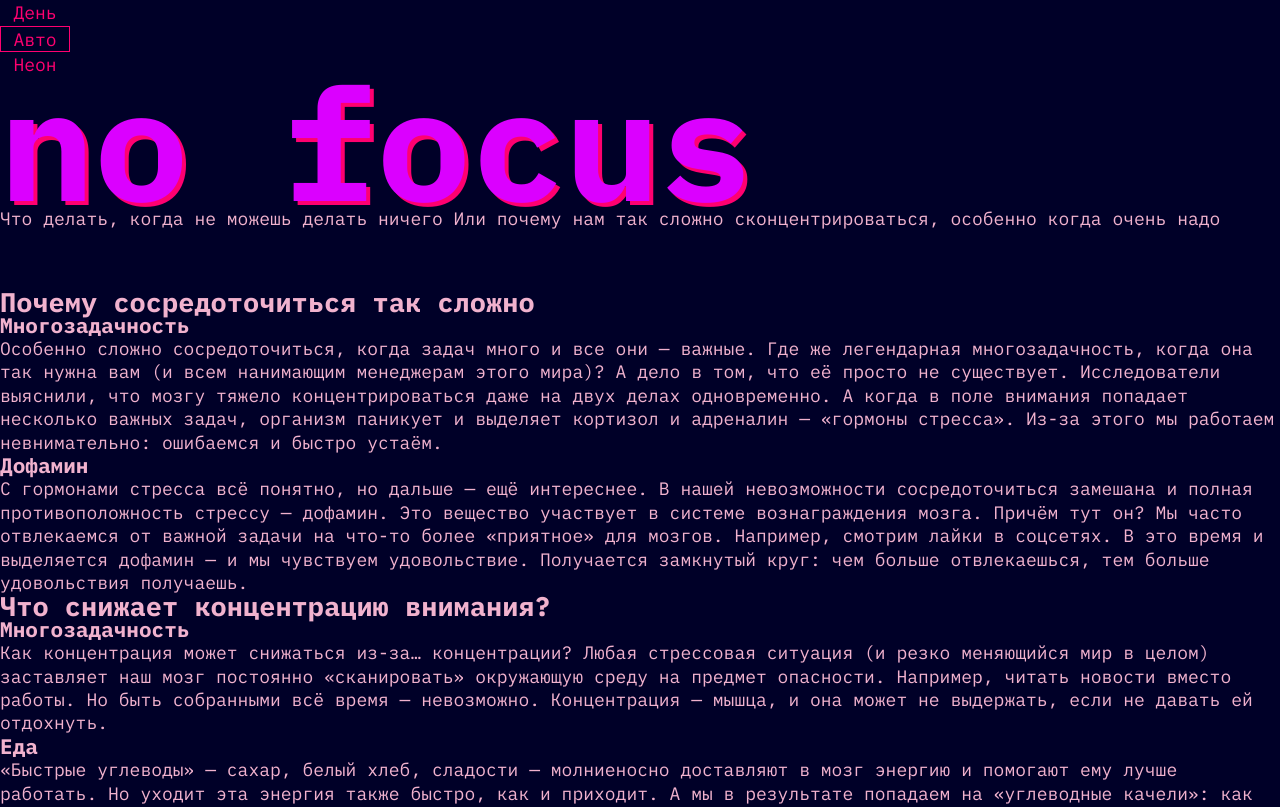
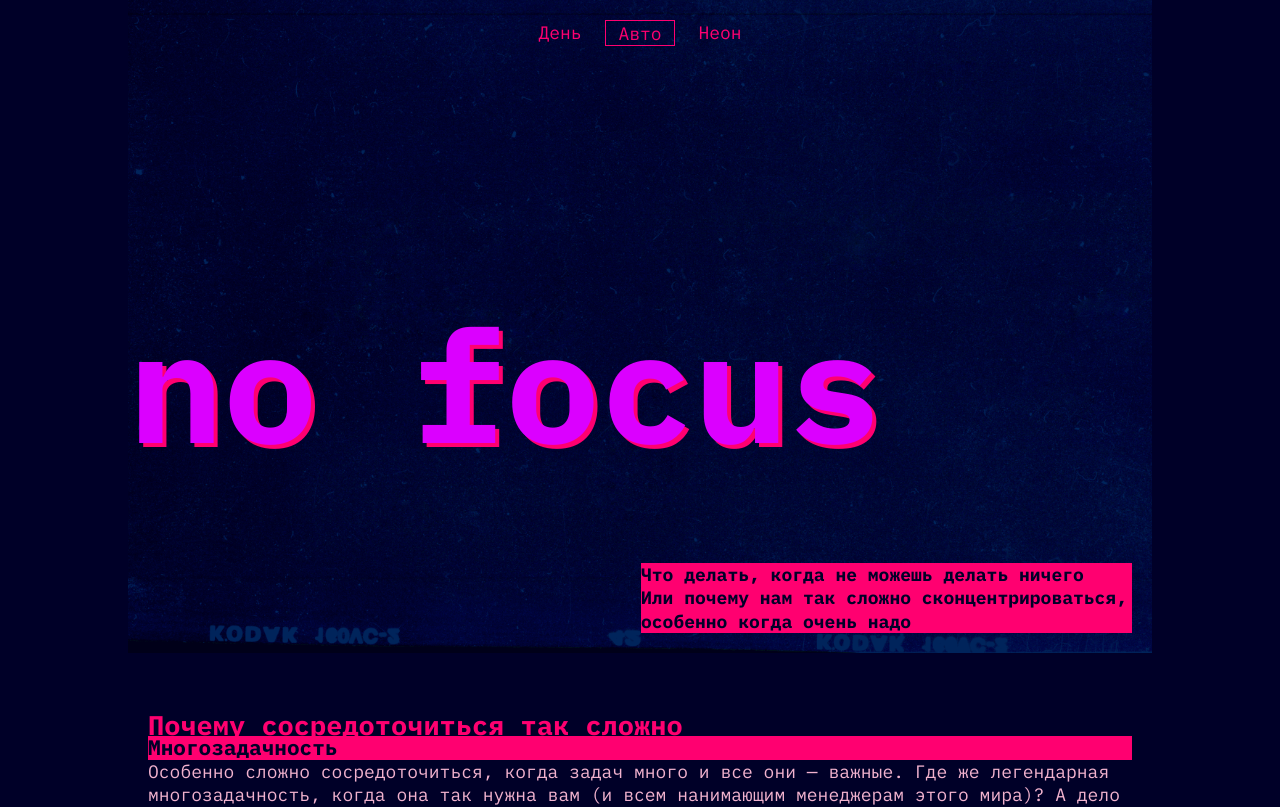
Before and after one commit to tsatsynav/slozhno-sosredotochitsya, a plain HTML site: page index.html in a window 1280 px wide. Shown: the top 807 px of the page. Drawn offline with Linux system fonts and the light colour scheme.

Commit message:
max-size: header done

```diff
--- a/index.html
+++ b/index.html
@@ -20,6 +20,7 @@
   </head>
   <body class="page">
     <header class="header decorated-zone container">
+      <div class="header__top-bar">
         <nav class="header__theme-menu">
           <ul class="header__theme-menu-list">
             <li class="header__theme-menu-item">
@@ -46,21 +47,23 @@
             </li>
           </ul>
         </nav>
-      <h1 class="page-title">no focus</h1>
-      <p class="header__text">
-        Что делать, когда не можешь делать ничего Или почему нам так сложно
-        сконцентрироваться, особенно когда очень надо
+      </div>
+      <div class="header__description">
+        <h1 class="header__title page-title">no focus</h1>
+        <p class="header__text article-title">
+          Что делать, когда не можешь делать ничего <br />
+          Или почему нам так сложно сконцентрироваться, особенно когда очень
+          надо
         </p>
+      </div>
     </header>
-    <main class="main">
+    <main class="main container">
       <section class="difficulties">
-        <h2 class="section__title accent-text">
-          Почему сосредоточиться так сложно
-        </h2>
+        <h2 class="section-title">Почему сосредоточиться так сложно</h2>
         <ul class="section__list">
           <li class="section__item">
             <article class="card">
-              <h3 class="card__title">Многозадачность</h3>
+              <h3 class="article-title">Многозадачность</h3>
               <p class="card__text">
                 Особенно сложно сосредоточиться, когда задач много и все они —
                 важные. Где же легендарная многозадачность, когда она так нужна
@@ -76,7 +79,7 @@
           </li>
           <li class="section__item">
             <article class="card">
-              <h3 class="card__title">Дофамин</h3>
+              <h3 class="article-title">Дофамин</h3>
               <p class="card__text">
                 С гормонами стресса всё понятно, но дальше — ещё интереснее. В
                 нашей невозможности сосредоточиться замешана и полная
@@ -93,11 +96,11 @@
         </ul>
       </section>
       <section class="reasons">
-        <h2 class="section__title">Что снижает концентрацию внимания?</h2>
+        <h2 class="section-title">Что снижает концентрацию внимания?</h2>
         <ul class="section__list">
           <li class="section__item">
             <article class="card">
-              <h3 class="card__title">Многозадачность</h3>
+              <h3 class="article-title">Многозадачность</h3>
               <p class="card__text">
                 Как концентрация может снижаться из-за… концентрации? Любая
                 стрессовая ситуация (и резко меняющийся мир в целом) заставляет
@@ -110,7 +113,7 @@
           </li>
           <li class="section__item">
             <article class="card">
-              <h3 class="card__title">Еда</h3>
+              <h3 class="article-title">Еда</h3>
               <p class="card__text">
                 «Быстрые углеводы» — сахар, белый хлеб, сладости — молниеносно
                 доставляют в мозг энергию и помогают ему лучше работать. Но
@@ -123,7 +126,7 @@
           </li>
           <li class="section__item">
             <article class="card">
-              <h3 class="card__title">Гаджеты</h3>
+              <h3 class="article-title">Гаджеты</h3>
               <p class="card__text">
                 Да-да, это та самая ситуация, когда на экране ноутбука — код, в
                 наушниках — подкаст, а на компьютере фоном — ещё и видео с
@@ -139,7 +142,7 @@
         </ul>
       </section>
       <section class="upgrade">
-        <h2 class="section__title">
+        <h2 class="section-title">
           Как концентрироваться лучше, чем золотая рыбка (то есть дольше трёх
           секунд)
         </h2>
@@ -147,7 +150,7 @@
         <ul class="section__list">
           <li class="section__item">
             <article class="card">
-              <h3 class="card__title">Представьте небо и облака</h3>
+              <h3 class="article-title">Представьте небо и облака</h3>
               <p class="card__text">
                 Или листья в ручье. Тут дело в лёгкой медитации, которая
                 помогает успокоиться. Ведь часто именно тревожные мысли о
@@ -162,7 +165,7 @@
           </li>
           <li class="section__item">
             <article class="card">
-              <h3 class="card__title">Включите музыку</h3>
+              <h3 class="article-title">Включите музыку</h3>
               <p class="card__text">
                 Но не любую, и не любимую. Любимая может быть связана с сильными
                 положительными эмоциями, которые тоже очень сильно отвлекают.
@@ -173,7 +176,7 @@
           </li>
           <li class="section__item">
             <article class="card">
-              <h3 class="card__title">Прогуляйтесь</h3>
+              <h3 class="article-title">Прогуляйтесь</h3>
               <p class="card__text">
                 Или даже пробегитесь. Лучше найти парк или лес: один эксперимент
                 показал, что созерцание природы повышает концентрацию, в то
@@ -187,7 +190,7 @@
           </li>
           <li class="section__item">
             <article class="card">
-              <h3 class="card__title">Хорошо ешьте</h3>
+              <h3 class="article-title">Хорошо ешьте</h3>
               <p class="card__text">
                 Мы — не ваша бабушка, но это правда важно. Выбирайте продукты,
                 которые препятствуют резким скачкам сахара в крови. Например, с
@@ -199,7 +202,7 @@
           </li>
           <li class="section__item">
             <article class="card">
-              <h3 class="card__title">Читайте</h3>
+              <h3 class="article-title">Читайте</h3>
               <p class="card__text">
                 Настоящие бумажные книги. Это правда помогает с концентрацией:
                 чтобы прочитать пост в соцсети, достаточно нескольких минут или
@@ -211,7 +214,7 @@
         </ul>
       </section>
       <section class="gallery">
-        <h3 class="card__title">А можно в картинках?</h3>
+        <h3 class="article-title">А можно в картинках?</h3>
         <ul class="section__list">
           <li class="section__item">
             <picture class="section__picture">
@@ -299,8 +302,8 @@
         </ul>
       </section>
     </main>
-    <footer class="footer">
-      <h2 class="main-title">focus</h2>
+    <footer class="footer container">
+      <h2 class="page-title">focus</h2>
     </footer>
     <script src="./scripts/script.js"></script>
   </body>
--- a/styles/globals.css
+++ b/styles/globals.css
@@ -46,7 +46,7 @@ html {
 
 body {
   min-inline-size: 375px;
-  max-inline-size: 1440px;
+  max-inline-size: 1024px;
   display: flex;
   flex-direction: column;
   margin: 0 auto;
@@ -92,3 +92,21 @@ body {
   color: var(--page-title);
   text-shadow: 4px 4px 0px #ff0070;
 }
+
+.section-title {
+  font-weight: 700;
+  color: var(--accent-color);
+}
+
+.article-title {
+  font-weight: 700;
+  color: var(--page-background);
+  background-color: var(--accent-color);
+}
+
+/* <<<------ BLOCKS ------>>> */
+
+.container {
+  padding-inline-start: 20px;
+  padding-inline-end: 20px;
+}
--- a/styles/style.css
+++ b/styles/style.css
@@ -5,6 +5,40 @@
 }
 
 /* <<<------ 1.HEADER ------>>> */
+
+.header {
+  display: grid;
+  position: relative;
+  grid-template-rows: min-content 1fr;
+  gap: 274px;
+  padding-block-start: 20px;
+  padding-block-end: 20px;
+  background-image: url(../images/cover-image-dark.png);
+  background-position: center;
+  background-size: cover;
+}
+
+.header__theme-menu-list {
+  display: flex;
+  gap: 10px;
+  justify-content: center;
+}
+
+.header__description {
+  display: flex;
+  flex-direction: column;
+  gap: 114px;
+}
+
+.header__title {
+  position: relative;
+  left: -19px;
+}
+
+.header__text {
+  inline-size: 491px;
+  align-self: end;
+}
 
 /* <<<------ 2.MAIN ------>>> */
 
--- a/styles/variables.css
+++ b/styles/variables.css
@@ -3,8 +3,8 @@
   и их переопределение под различные устройства
 */
 :root {
+  --page-background: #000028;
+  --page-title: #db00ff;
   --page-color: #f1b2ce;
   --accent-color: #ff0070;
-  --page-title: #db00ff;
-  --page-background: #000028;
 }
```
Lines whose indentation alone changed are shown as unchanged.
